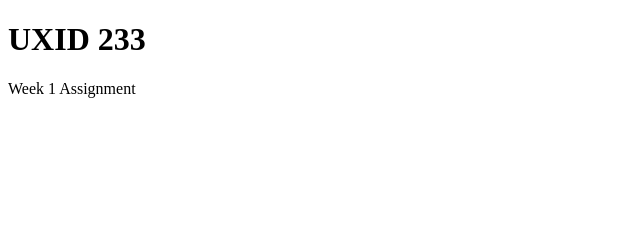
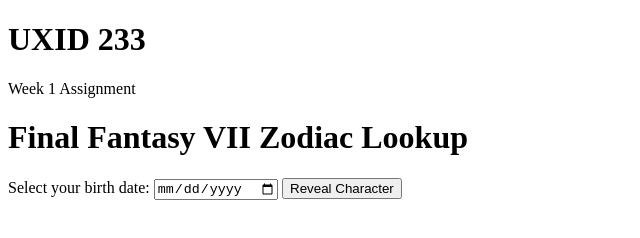
Before and after one commit to hnt38/UXID233-hnt38, a plain HTML site: page index.html in a window 1280 px wide. Shown: the whole page, without its empty margins (0-640 px from the left). Drawn offline with Linux system fonts and the light colour scheme.

Commit message:
Edit index

```diff
--- a/index.html
+++ b/index.html
@@ -10,3 +10,22 @@
   <script src="main.js"></script>
  </body>
 </html>
+
+<main class="zodiac-app">
+  <h1>Final Fantasy VII Zodiac Lookup</h1>
+
+  <!-- Date input and output area -->
+  <div class="input-section">
+    <label for="birthDate">Select your birth date:</label>
+    <input type="date" id="birthDate">
+    <button id="lookupBtn">Reveal Character</button>
+  </div>
+
+  <div id="outputArea" class="output-area">
+    <!--  lookup result goes here -->
+  </div>
+
+  <!-- Sign display container  -->
+  <section id="signContainer" class="sign-grid">
+  </section>
+</main>
```
